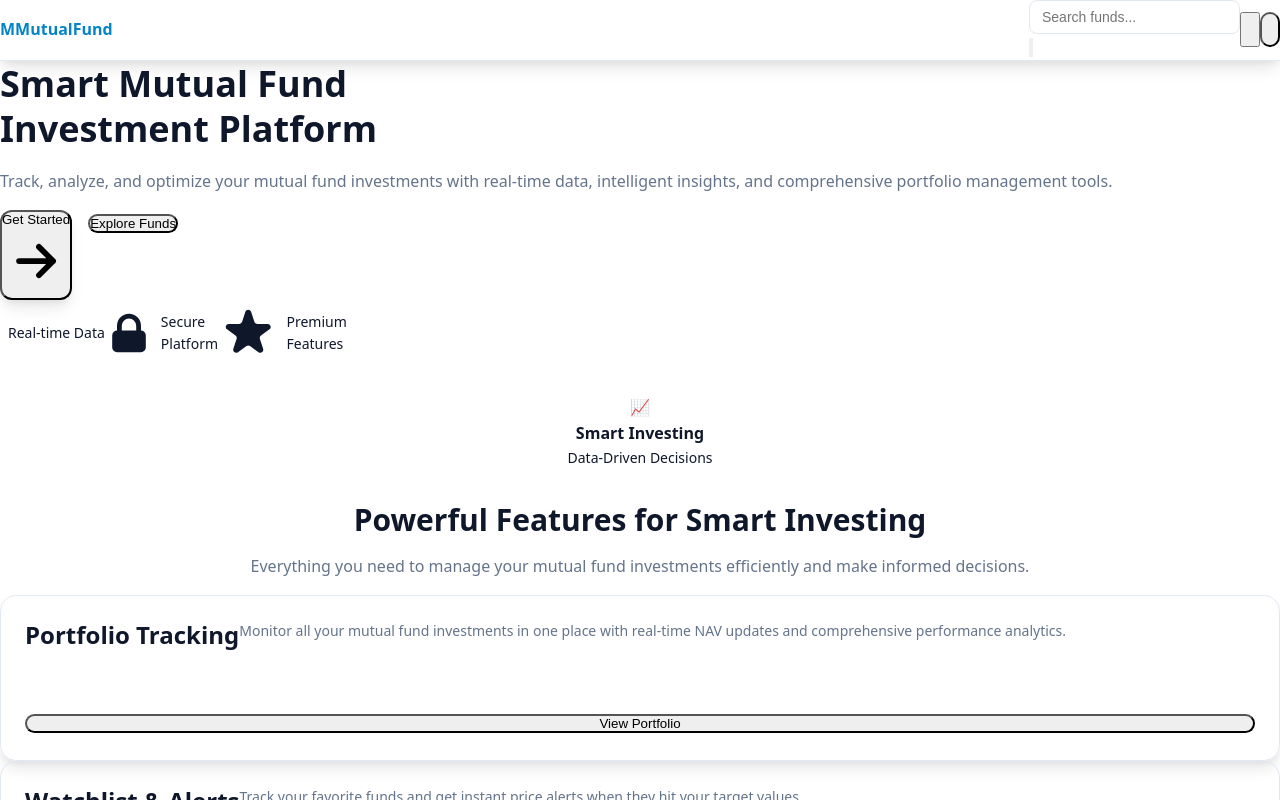
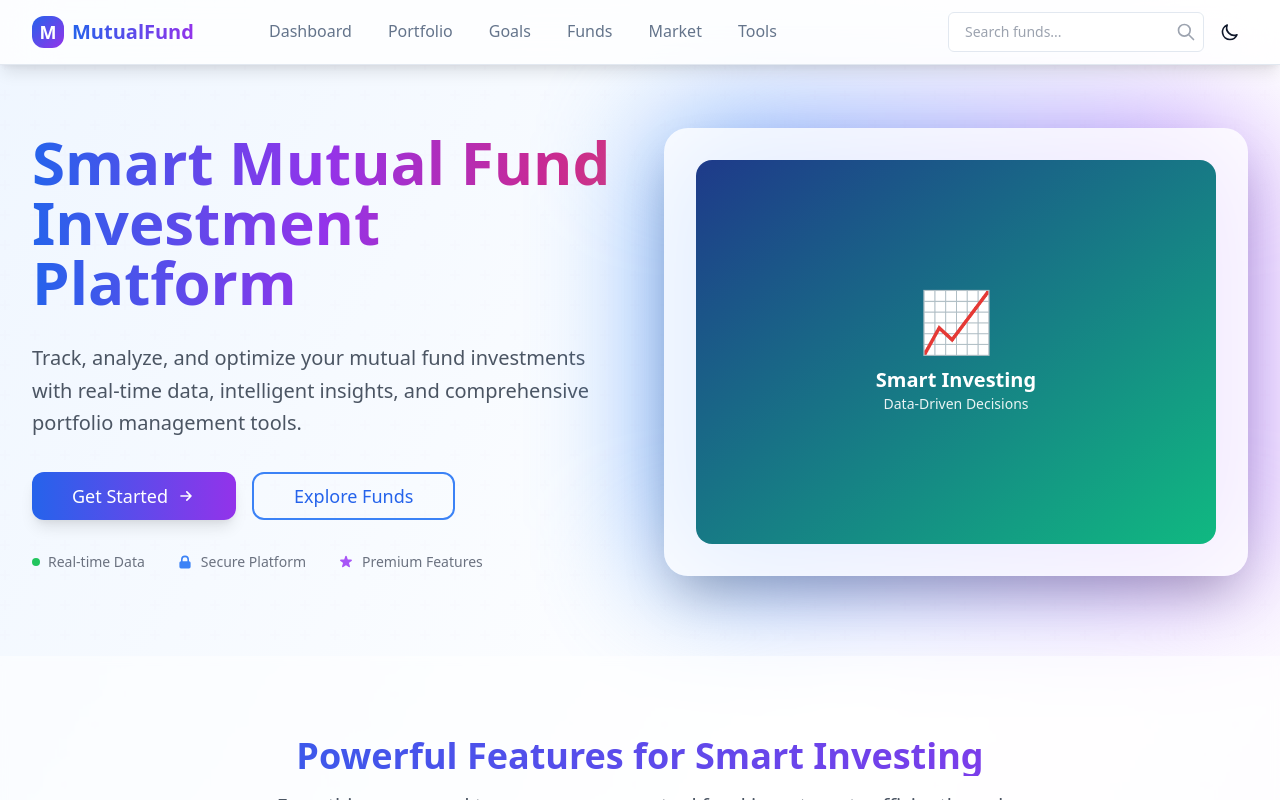
Before and after one commit to DeepGoyani/Mutual-Fund, a Next.js app: page / in a window 1280 px wide. Shown: the top 800 px of the page. Built offline with nearby package versions, Linux system fonts and the light colour scheme; some icons are missing.

Commit message:
fix: hydration mismatch and UI layout issues

```diff
--- a/src/app/layout.js
+++ b/src/app/layout.js
@@ -43,7 +43,7 @@ export default function RootLayout({ children }) {
           `
         }} />
       </head>
-      <body className="font-sans antialiased bg-gradient-to-br from-blue-50 via-white to-purple-50 min-h-screen">
+      <body suppressHydrationWarning className="font-sans antialiased bg-gradient-to-br from-blue-50 via-white to-purple-50 min-h-screen">
         <NavBar />
         <main className="min-h-[calc(100vh-64px)]">
           {children}
--- a/src/styles/globals.css
+++ b/src/styles/globals.css
@@ -1,3 +1,7 @@
+@tailwind base;
+@tailwind components;
+@tailwind utilities;
+
 /* CSS Variables for Theme */
 :root {
   --color-primary-50: #f0f9ff;
```
